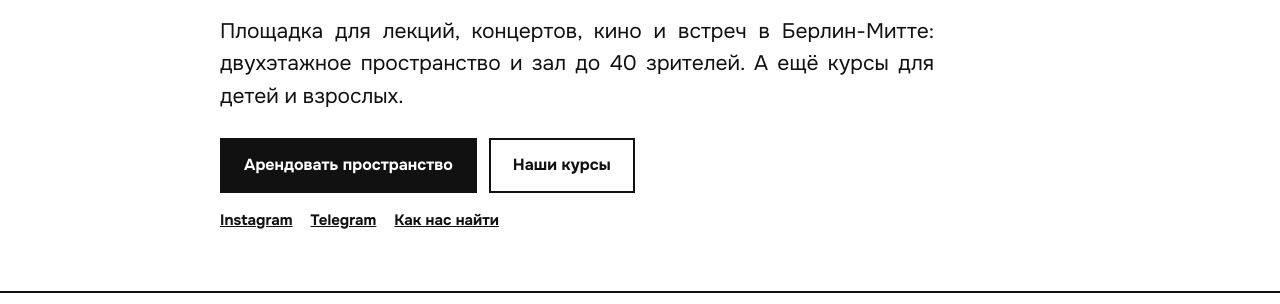
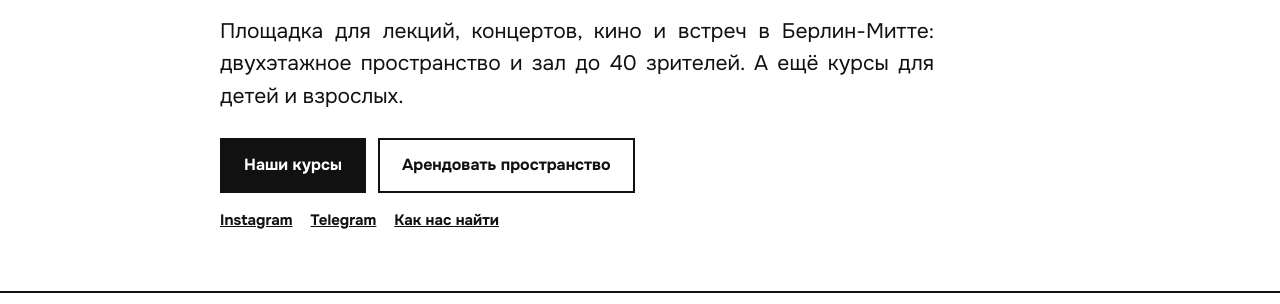
Before and after one commit to Kulturzentrum-OKNO/info, a plain HTML site: page index.html in a window 1280 px wide. Shown: the part 254-558 px from the top of the page. Drawn offline with nearby package versions, Linux system fonts and the light colour scheme.

Commit message:
Главная: «Наши курсы» — основная кнопка
Co-Authored-By: Claude Opus 5.5 <noreply@anthropic.com>
Claude-Session: https://claude.ai/code/session_01RnKSTFygqaoMdFXBNmdZQh

```diff
--- a/index.html
+++ b/index.html
@@ -191,8 +191,8 @@ footer { border-top: 2px solid var(--ink); padding: 24px 0 40px; font-size: 14px
     <p class="where">Brunnenstraße 69 <span>·</span> Berlin-Mitte <span>·</span> U8 Voltastraße</p>
     <p class="lead">Площадка для лекций, концертов, кино и встреч в Берлин-Митте: двухэтажное пространство и зал до 40 зрителей. А ещё курсы для детей и взрослых.</p>
     <div class="actions">
-      <a class="btn" href="#miete">Арендовать пространство</a>
-      <a class="btn ghost" href="#kurse">Наши курсы</a>
+      <a class="btn" href="#kurse">Наши курсы</a>
+      <a class="btn ghost" href="#miete">Арендовать пространство</a>
     </div>
     <p class="social"><a href="https://www.instagram.com/okno_kultur">Instagram</a><a href="https://t.me/okno_kultur">Telegram</a><a href="#kontakt">Как нас найти</a></p>
     </div>
```
Also changed, not shown: de.html (+2 -2 lines).
